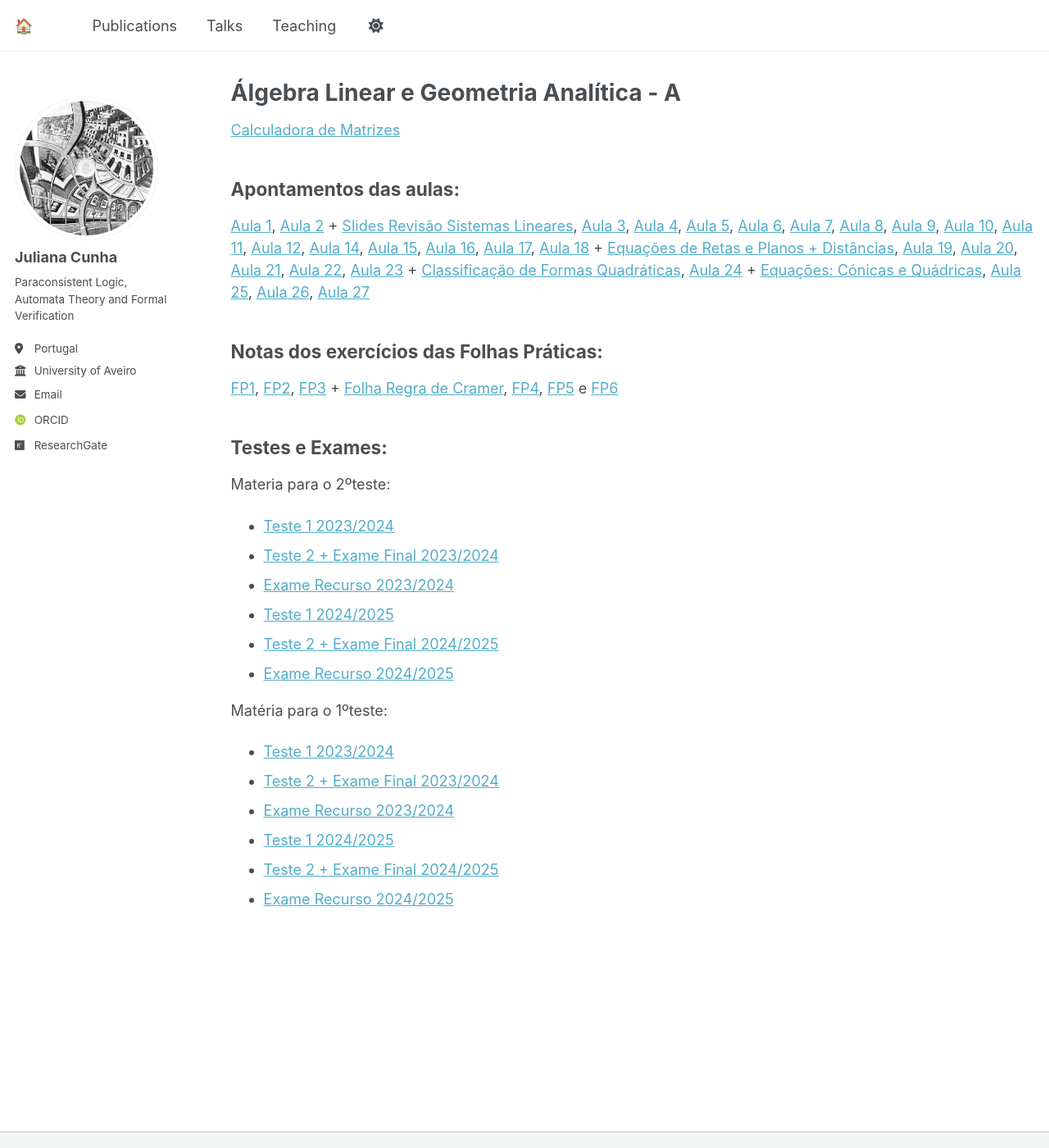
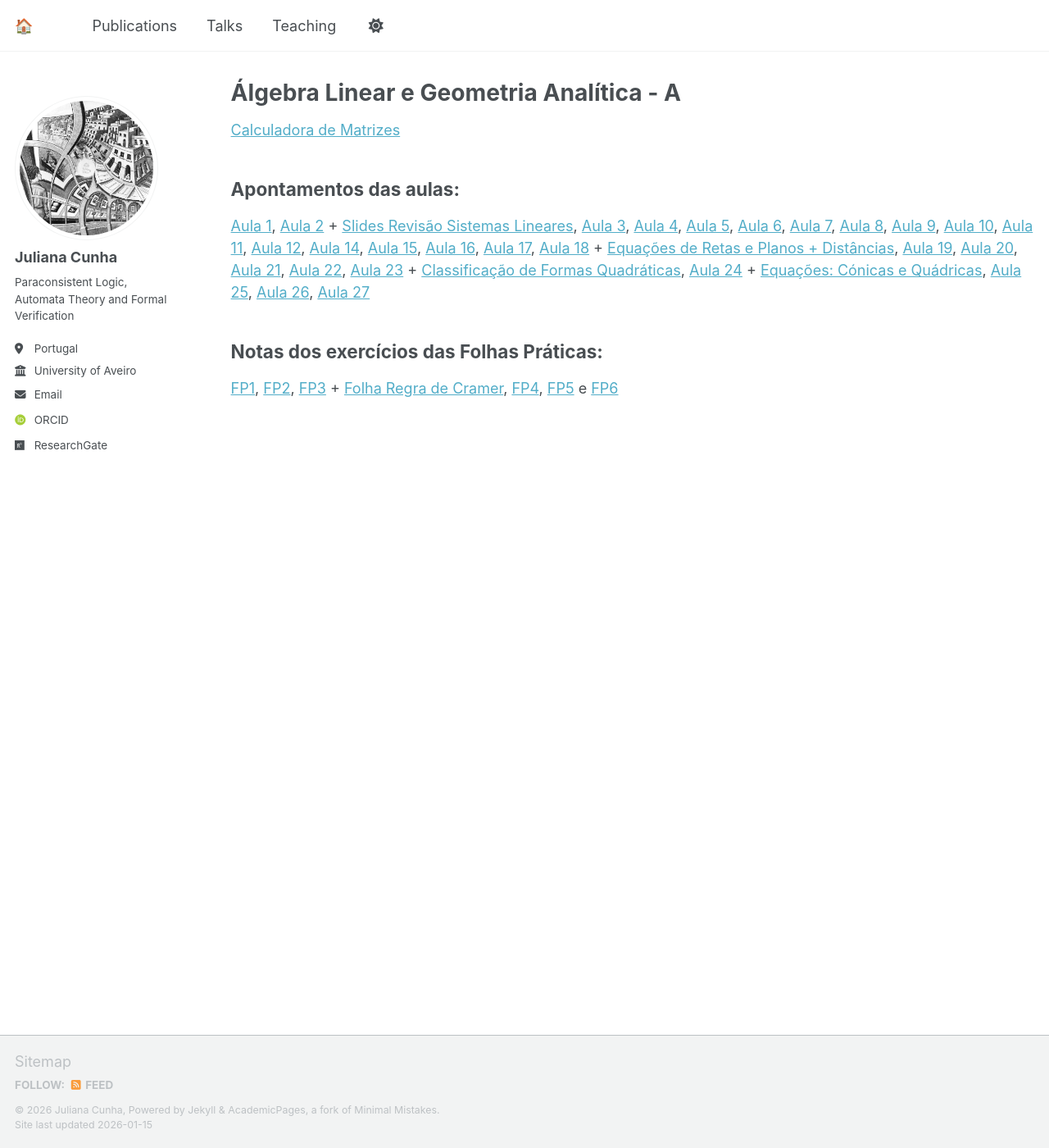
Before and after one commit to juliana-cunha/juliana-cunha.github.io, a Jekyll site: the page built from _pages/teaching.md, in a window 1280 px wide and 1400 px high. Shown: the whole window at 82% size. Built offline with Jekyll 4.4.1, drawn with Linux system fonts in a browser that asks for light colours; some web fonts are replaced; a script that is not in the unit is left out.

Commit message:
Update teaching.md

```diff
--- a/_pages/teaching.md
+++ b/_pages/teaching.md
@@ -15,23 +15,3 @@ Apontamentos das aulas:
 Notas dos exercícios das Folhas Práticas:
 ------
 [FP1](https://juliana-cunha.github.io/files/FP1_res.pdf), [FP2](https://juliana-cunha.github.io/files/FP2_res.pdf), [FP3](https://juliana-cunha.github.io/files/FP3_res.pdf) + [Folha Regra de Cramer](https://juliana-cunha.github.io/files/Folha_RegraCramer_res.pdf), [FP4](https://juliana-cunha.github.io/files/FP4_res.pdf), [FP5](https://juliana-cunha.github.io/files/FP5_res.pdf) e [FP6](https://juliana-cunha.github.io/files/FP6_res.pdf)
-
-
-Testes e Exames:
-------
-Materia para o 2ºteste:
-- [Teste 1 2023/2024](https://juliana-cunha.github.io/files/Teste1%202023%20(2).pdf)
-- [Teste 2 + Exame Final 2023/2024](https://juliana-cunha.github.io/files/Exame%20Final%202023%20(2).pdf)
-- [Exame Recurso 2023/2024](https://juliana-cunha.github.io/files/Exame%20Recurso%202023%20(2).pdf)
-- [Teste 1 2024/2025](https://juliana-cunha.github.io/files/Teste1%202024%20(2).pdf)
-- [Teste 2 + Exame Final 2024/2025](https://juliana-cunha.github.io/files/Exame%20final%202024%20(2).pdf)
-- [Exame Recurso 2024/2025](https://juliana-cunha.github.io/files/Exame%20de%20recurso%202024%20(2).pdf)
-
-
-Matéria para o 1ºteste:
-- [Teste 1 2023/2024](https://juliana-cunha.github.io/files/Teste1_2023.pdf)
-- [Teste 2 + Exame Final 2023/2024](https://juliana-cunha.github.io/files/ExameFinal_2023.pdf)
-- [Exame Recurso 2023/2024](https://juliana-cunha.github.io/files/Recurso_2023.pdf)
-- [Teste 1 2024/2025](https://juliana-cunha.github.io/files/Teste1_2024.pdf)
-- [Teste 2 + Exame Final 2024/2025](https://juliana-cunha.github.io/files/ExameFinal_2024.pdf)
-- [Exame Recurso 2024/2025](https://juliana-cunha.github.io/files/Recurso_2024.pdf)
```
